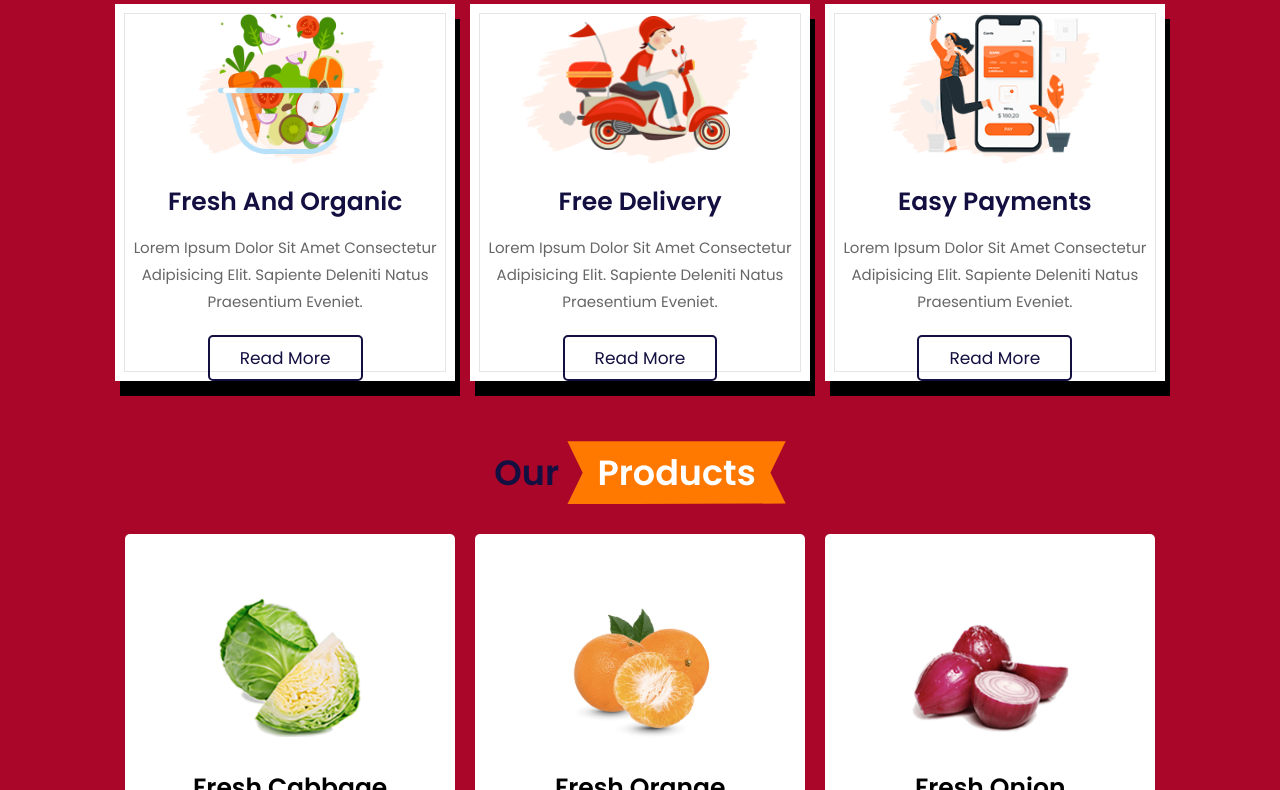
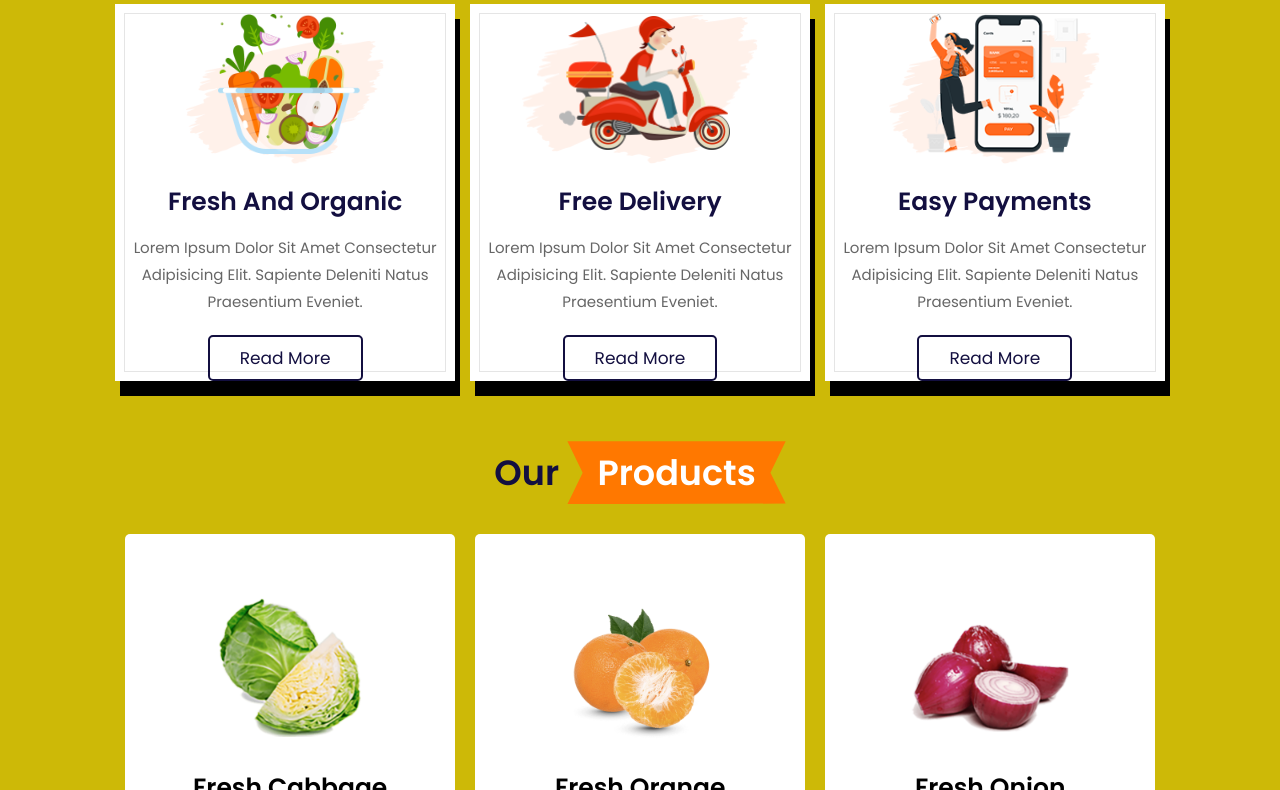
Before and after one commit to joe-corp/aws-cicd-hands-on, a website: page index.html in a window 1280 px wide. Shown: the part 571-1361 px from the top of the page. Drawn offline with nearby package versions, Linux system fonts and the light colour scheme.

Commit message:
change color

```diff
--- a/css/style.css
+++ b/css/style.css
@@ -26,7 +26,7 @@ Index:
 }
 
 body {
-    background: #a90629;
+    background: #cdb907;
 }
 
 html {
```
